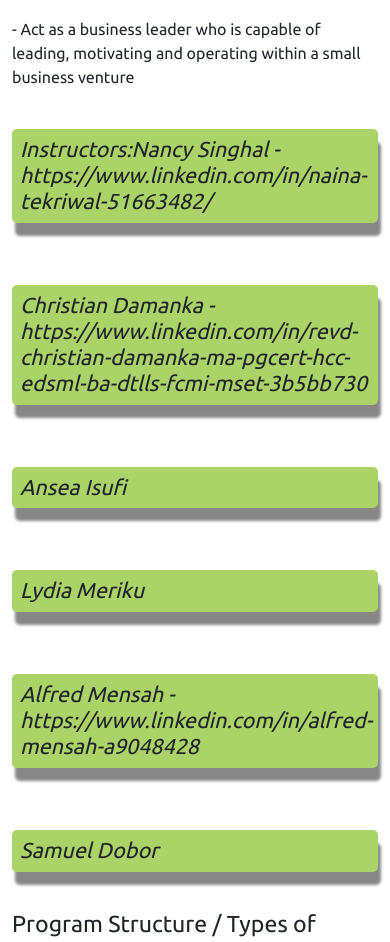
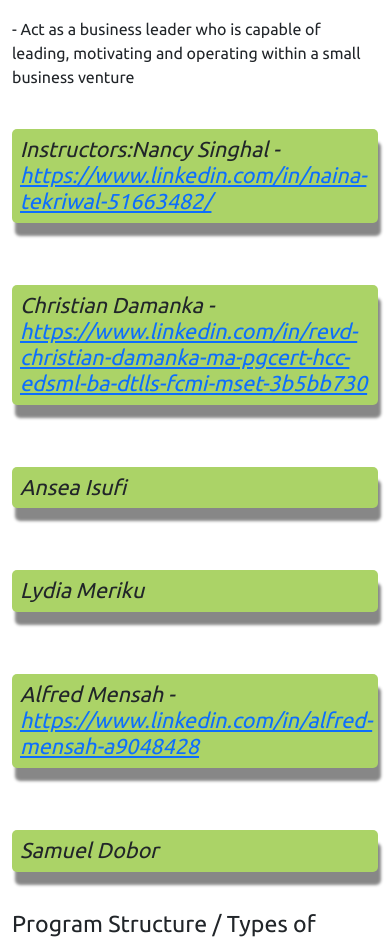
Before and after one commit to webdeveloper510/study, a React (Create React App) app: page /university/British in a window 390 px wide. Shown: the part 2480-3422 px from the top of the page. Built offline with nearby package versions, Linux system fonts and the light colour scheme.

Commit message:
responsive changes

```diff
--- a/src/Components/Anglia.js
+++ b/src/Components/Anglia.js
@@ -135,11 +135,11 @@ function Anglia() {
             </Col>
           </Row>
           <div className='Instructors'>
-            <h4>Instructors:Nancy Singhal - https://www.linkedin.com/in/naina-tekriwal-51663482/</h4><br/>
-            <h4>Christian Damanka - https://www.linkedin.com/in/revd-christian-damanka-ma-pgcert-hcc-edsml-ba-dtlls-fcmi-mset-3b5bb730</h4><br/>
+            <h4>Instructors:Nancy Singhal - <a href="https://www.linkedin.com/in/naina-tekriwal-51663482/">https://www.linkedin.com/in/naina-tekriwal-51663482/</a></h4><br/>
+            <h4>Christian Damanka -<a href="https://www.linkedin.com/in/revd-christian-damanka-ma-pgcert-hcc-edsml-ba-dtlls-fcmi-mset-3b5bb730">https://www.linkedin.com/in/revd-christian-damanka-ma-pgcert-hcc-edsml-ba-dtlls-fcmi-mset-3b5bb730</a> </h4><br/>
             <h4>Ansea Isufi</h4><br/>
             <h4>Lydia Meriku</h4><br/>
-            <h4>Alfred Mensah - https://www.linkedin.com/in/alfred-mensah-a9048428</h4><br/>
+            <h4>Alfred Mensah - <a href='https://www.linkedin.com/in/alfred-mensah-a9048428'>https://www.linkedin.com/in/alfred-mensah-a9048428</a></h4><br/>
             <h4>Samuel Dobor</h4>
           </div>
           <h3>Program Structure / Types of Programs:</h3>
--- a/src/Components/British.js
+++ b/src/Components/British.js
@@ -100,11 +100,11 @@ Additionally, it enables you to quickly and reliably test the skills necessary t
             </Col>
           </Row>
           <div className='Instructors'>
-            <h4>Instructors:Nancy Singhal - https://www.linkedin.com/in/naina-tekriwal-51663482/</h4> <br/>
-            <h4>Christian Damanka - https://www.linkedin.com/in/revd-christian-damanka-ma-pgcert-hcc-edsml-ba-dtlls-fcmi-mset-3b5bb730</h4><br/>
+            <h4>Instructors:Nancy Singhal - <a href="https://www.linkedin.com/in/naina-tekriwal-51663482/">https://www.linkedin.com/in/naina-tekriwal-51663482/</a></h4> <br/>
+            <h4>Christian Damanka - <a href="https://www.linkedin.com/in/revd-christian-damanka-ma-pgcert-hcc-edsml-ba-dtlls-fcmi-mset-3b5bb730">https://www.linkedin.com/in/revd-christian-damanka-ma-pgcert-hcc-edsml-ba-dtlls-fcmi-mset-3b5bb730</a></h4><br/>
             <h4>Ansea Isufi</h4><br/>
             <h4>Lydia Meriku</h4><br/>
-            <h4>Alfred Mensah - https://www.linkedin.com/in/alfred-mensah-a9048428</h4><br/>
+            <h4>Alfred Mensah - <a href='https://www.linkedin.com/in/alfred-mensah-a9048428'>https://www.linkedin.com/in/alfred-mensah-a9048428</a></h4><br/>
             <h4>Samuel Dobor</h4>
           </div>
           <h3>Program Structure / Types of Programs:</h3>
--- a/src/Components/Fdp.js
+++ b/src/Components/Fdp.js
@@ -109,7 +109,7 @@ function Fdp() {
 
             </div>
           <div className='Instructors my-3'>
-            <h4>Instructors: https://www.linkedin.com/in/simon-evans-2b730b110/</h4>
+            <h4>Instructors: <a href="https://www.linkedin.com/in/simon-evans-2b730b110/">https://www.linkedin.com/in/simon-evans-2b730b110/</a></h4>
           </div>
              <h4>Dr Simon Evans (Director International Partnership) <br/>
              Faculty of Business & Law (Anglia Ruskin University)</h4>
--- a/src/Components/ManipalU.js
+++ b/src/Components/ManipalU.js
@@ -120,7 +120,7 @@ function ManipalU() {
             </ul>
           </div>
           <div className='Instructors'>
-            <h4>Instructors: https://www.manipaldubai.com/sob/faculty/faculty-list.html</h4>
+            <h4>Instructors: <a href='https://www.manipaldubai.com/sob/faculty/faculty-list.html'>https://www.manipaldubai.com/sob/faculty/faculty-list.html</a></h4>
           </div>
           <h3>Program Structure:</h3>
            <div className="program">
--- a/src/Components/Mcast.js
+++ b/src/Components/Mcast.js
@@ -150,7 +150,7 @@ function Mcast() {
             </Col>
           </Row>
           <div className='Instructors'>
-            <h4>Instructors: https://intranet.mcast.edu.mt/</h4>
+            <h4>Instructors: <a href="https://intranet.mcast.edu.mt/">https://intranet.mcast.edu.mt/</a></h4>
           </div>
           <h3>Program Structure:</h3>
            <div className="program">
--- a/src/Components/Vishalscc.js
+++ b/src/Components/Vishalscc.js
@@ -138,7 +138,7 @@ function Vishalscc() {
             </Col>
           </Row>
           <div className='Instructors'>
-            <h4>Instructors: https://intranet.mcast.edu.mt/</h4>
+            <h4>Instructors: <a href="https://intranet.mcast.edu.mt/">https://intranet.mcast.edu.mt/ </a></h4>
           </div>
           <h3>Program Structure:</h3>
            <div className="program">
```
Also changed, not shown: 7 other files (tests, documents, lock files or other folders).
